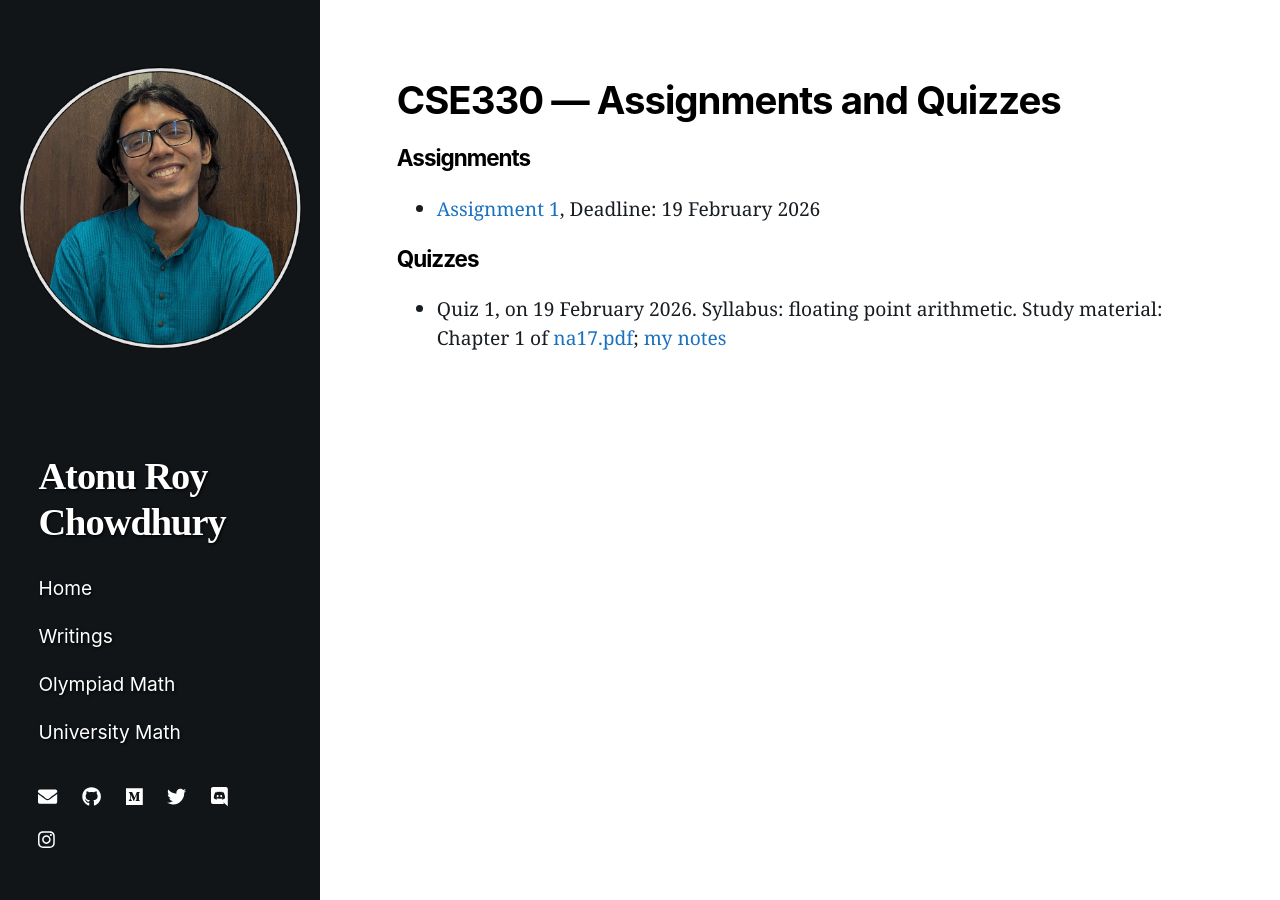
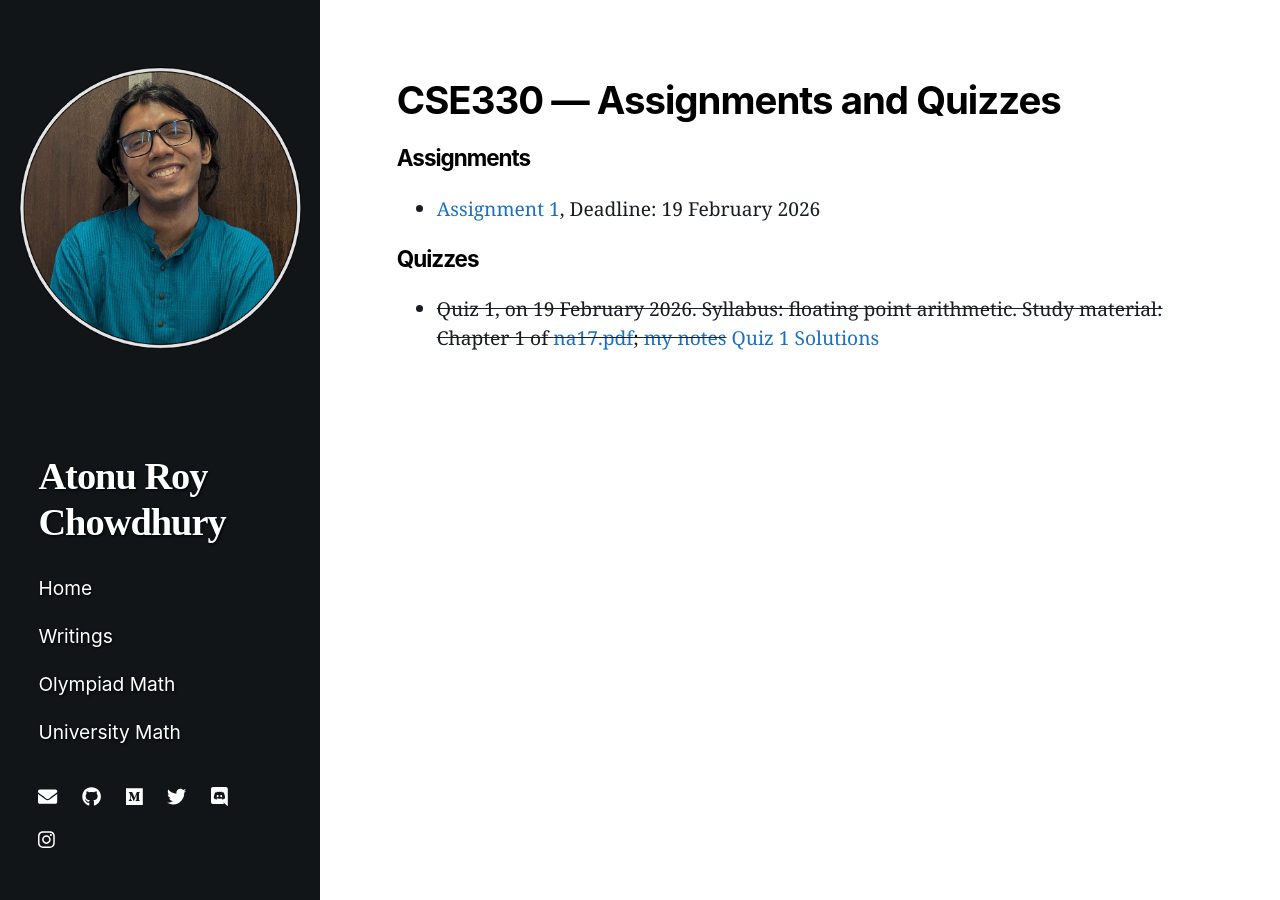
Before and after one commit to atonurc/atonurc.github.io, a Jekyll site: the page built from teaching/bracu/cse330/spring26/assignment_and_quiz.markdown, in a window 1280 px wide. Built offline with Jekyll 4.4.1, drawn with Linux system fonts in a browser that asks for light colours; nearby versions of some CDN libraries.

Commit message:
quiz 1 soln

```diff
--- a/teaching/bracu/cse330/spring26/assignment_and_quiz.markdown
+++ b/teaching/bracu/cse330/spring26/assignment_and_quiz.markdown
@@ -14,4 +14,4 @@ title: CSE330 — Assignments and Quizzes
 
 ### Quizzes
 
-- Quiz 1, on 19 February 2026. Syllabus: floating point arithmetic. Study material: Chapter 1 of [na17.pdf](https://www.maths.dur.ac.uk/users/anthony.yeates/NOTES/na17.pdf); [my notes](https://atonurc.github.io/teaching/bracu/cse330/spring26/floating_point.pdf)
+- ~~Quiz 1, on 19 February 2026. Syllabus: floating point arithmetic. Study material: Chapter 1 of [na17.pdf](https://www.maths.dur.ac.uk/users/anthony.yeates/NOTES/na17.pdf); [my notes](https://atonurc.github.io/teaching/bracu/cse330/spring26/floating_point.pdf)~~ [Quiz 1 Solutions](https://atonurc.github.io/teaching/bracu/cse330/spring26/quiz1sol.pdf)
```
Also changed, not shown: 6 other files.
